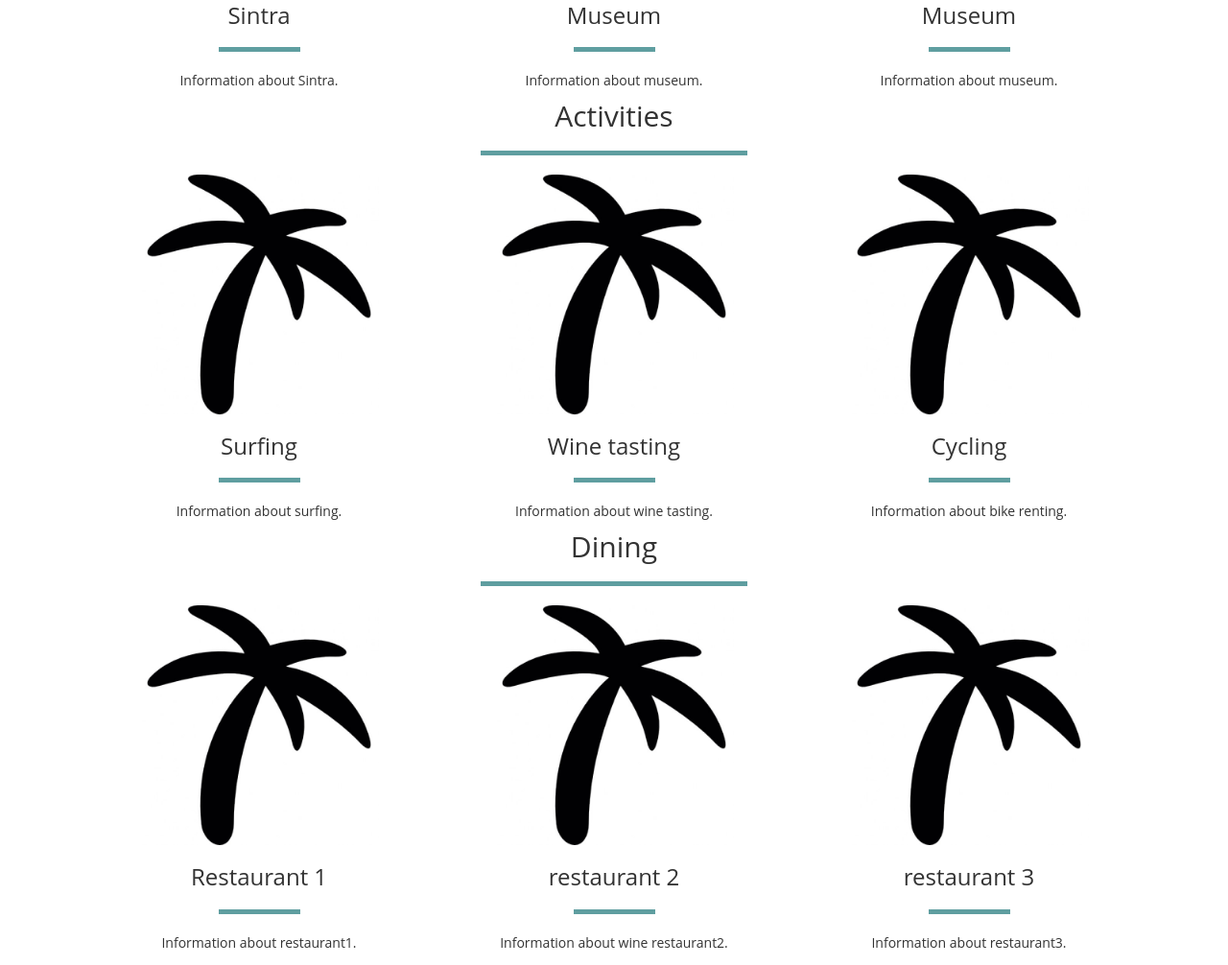
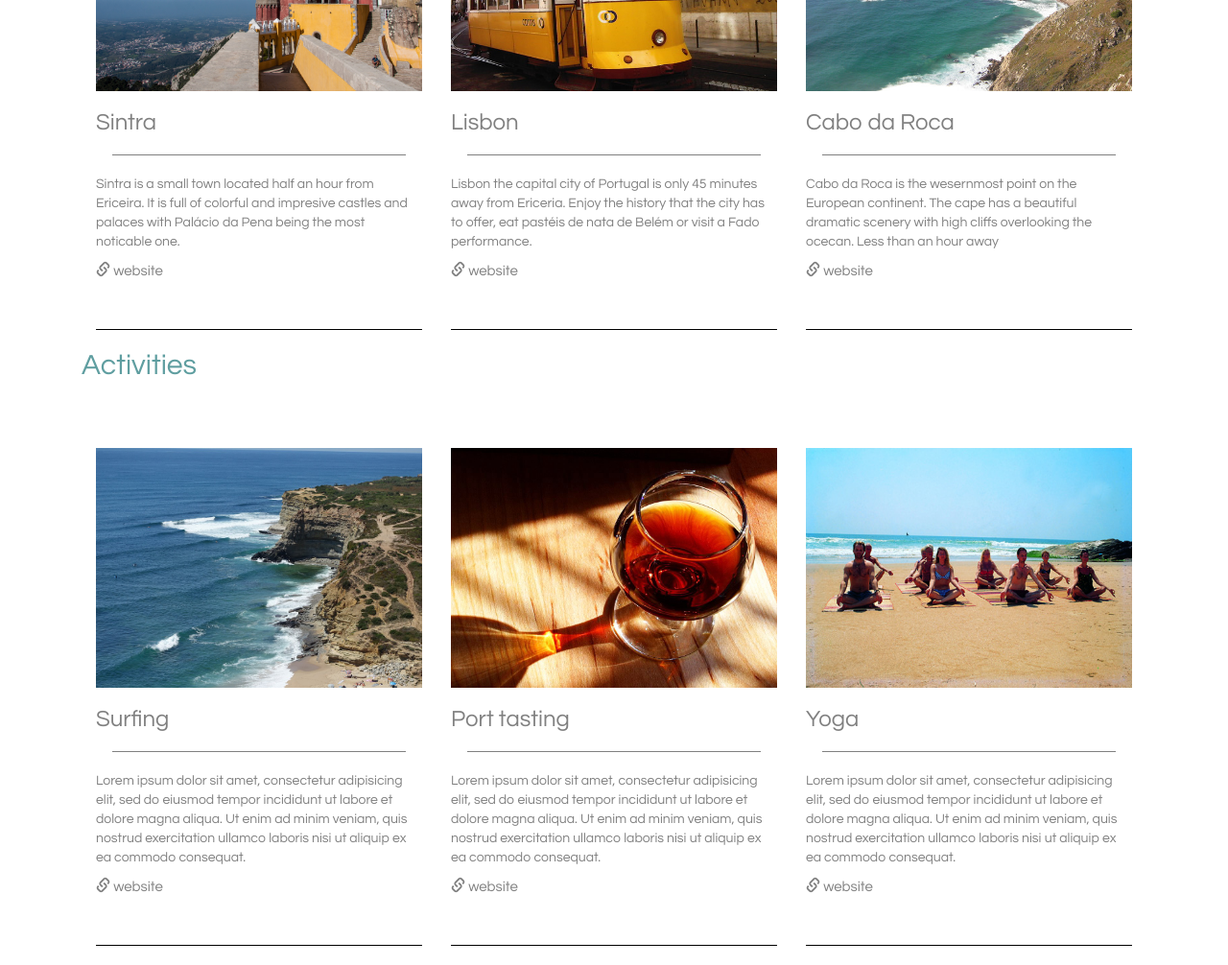
Before and after one commit to LauraXiulan/guesthouse-website, a plain HTML site: page location.html in a window 1280 px wide. Shown: the part 1129-2135 px from the top of the page at 96% size. Drawn offline with Linux system fonts and the light colour scheme.

Commit message:
added new images and text, links to website and location and link icons

```diff
--- a/location.css
+++ b/location.css
@@ -17,7 +17,7 @@ div {
 }
 
 body, html {
-	font-family: 'Open Sans', sans-serif !important;
+	font-family: 'Century Gothic', sans-serif !important;
 }
 
 /*Banner and menu*/
@@ -169,23 +169,38 @@ body, html {
 	top: 1px;
 }
 
+/*Navbar*/
+
+.navbar {
+	border-radius: 2px;
+}
+
+.navbar-brand {
+	font-size: 24px;
+	margin-left: 20px;
+}
+
+.nav.navbar-nav.navbar-middle li a {
+	color: white;
+}
+
+.active {
+	margin-right: 20px;
+	margin-left: 460px;
+	font-size: 24px;
+}
+
+.buttons {
+	margin-right: 20px;
+	margin-left: 0px;
+	font-size: 24px;
+	text-align: center;
+}
+
+/* End Navbar */
+
 
 /* ----------- content ------------*/
-
-.h1 {
-	color: teal;
-}
-
-hr {
-	clear: both;
-	color: cadetblue;
-	background-color: cadetblue;
-	height: 5px;
-	border-width: 0;
-	width: 25%;
-}
-
-
 
 /* Columns */
 .marketing .col-lg-4 {
@@ -199,3 +214,61 @@ hr {
   margin-right: 10px;
   margin-left: 10px;
 }
+
+h1 {
+	color: teal;
+}
+
+.column-image {
+	width: 100%;
+	higth: auto;
+}
+
+hr {
+	clear: both;
+	color: cadetblue;
+	background-color: cadetblue;
+	height: 5px;
+	border-width: 0;
+	width: 25%;
+}
+#line2 {
+	clear: both;
+	color: black;
+	background-color: black;
+	height: 1px;
+	border-width: 0;
+	width: 100%;
+}
+
+#line3 {
+	clear: both;
+	color: grey;
+	background-color: grey;
+	height: 1px;
+	border-width: 0;
+	width: 90%;
+}
+
+h1 {
+	color: cadetblue;
+	font-size: 60px;
+}
+h2 {
+	color: cadetblue;
+	text-align: left;
+}
+
+h3 {
+	color: grey;
+	text-align: left;
+}
+p {
+	color: grey;
+	text-align: left;
+}
+
+#website {
+	color: grey;
+	font-size: 15px;
+}
--- a/location.html
+++ b/location.html
@@ -70,12 +70,13 @@
   <!-- End Banner -->
 
   <!--Navbar-->
-
   <nav class="navbar navbar-inverse">
-    <div class="container">
     <div class="navbar-header">
       <button type="button" class="navbar-toggle collapsed" data-toggle="collapse" data-target="#navbar" aria-expanded="false" aria-controls="navbar">
         <span class="sr-only">Toggle navigation</span>
+        <span class="icon-bar"></span>
+        <span class="icon-bar"></span>
+        <span class="icon-bar"></span>
         <span class="icon-bar"></span>
         <span class="icon-bar"></span>
         <span class="icon-bar"></span>
@@ -83,15 +84,15 @@
       <a class="navbar-brand" href="#">Ola Onda</a>
     </div>
     <div id="navbar" class="collapse navbar-collapse">
-        <ul class="nav navbar-nav">
-          <li class="active"><a href="#">Home</a></li>
-          <li><a href="#about">About</a></li>
-          <li><a href="#contact">Contact</a></li>
+      <ul class="nav navbar-nav navbar-middle">
+        <li class="active"><a href="#home">Home</a></li>
+        <li><a class="buttons" href="#guesthouse">Guesthouse</a></li>
+        <li><a class="buttons" href="#location">Location</a></li>
+        <li><a class="buttons" href="#reviews">Reviews</a></li>
+        <li><a class="buttons" href="#reservation">Contact</a></li>
       </ul>
     </div>
-    </div>
   </nav>
-
   <!-- END NAVBAR -->
 
 
@@ -117,30 +118,40 @@
 
         <section>
          <div class="column">
+         <p><br></p>
           <h2>Attractions</h2>
-          <hr>
+          <p><br></p>
+          <p><br></p>
 
           <!-- Column -->
-
           <div class="col-lg-4">
-             <img src="./images/logo.jpg" width="250" height="250">
+           <img class="column-image" src="./images/sintra.jpg" width="250" height="250">
            <h3>Sintra</h3>
-           <hr>
-           <p>Information about Sintra.</p>
+           <hr id="line3">
+           <p>Sintra is a small town located half an hour from Ericeira. It is full of colorful and impresive castles and palaces with Palácio da Pena being the most noticable one.</p>
+           <p><a id="website" class="lead" href="http://www.parquesdesintra.pt/en/parks-and-monuments/park-and-national-palace-of-pena/"><span id="link-marker" class="glyphicon glyphicon-link"></span>&nbsp;website</p></a>
+             <p><br></p>
+             <hr id="line2">
            </div><!-- /.col-lg-4 -->
 
            <div class="col-lg-4">
-            <img src="./images/logo.jpg" width="250" height="250">
-          <h3>Museum</h3>
-          <hr>
-          <p>Information about museum.</p>
+            <img class="column-image" src="./images/lisbon.jpg" width="250" height="250">
+            <h3>Lisbon</h3>
+            <hr id="line3">
+            <p>Lisbon the capital city of Portugal is only 45 minutes away from Ericeria. Enjoy the history that the city has to offer, eat pastéis de nata de Belém or visit a Fado performance.
+            <p><a id="website" class="lead" href="http://www.visitlisboa.com/"><span id="link-marker" class="glyphicon glyphicon-link"></span>&nbsp;website</p></a>
+             <p><br></p>
+             <hr id="line2">
            </div><!-- /.col-lg-4 -->
 
            <div class="col-lg-4">
-            <img src="./images/logo.jpg" width="250" height="250">
-          <h3>Museum</h3>
-          <hr>
-          <p>Information about museum.</p>
+            <img class="column-image" src="./images/cabo.jpg" width="250" height="250">
+            <h3>Cabo da Roca</h3>
+            <hr id="line3">
+            <p>Cabo da Roca is the wesernmost point on the European continent. The cape has a beautiful dramatic scenery with high cliffs overlooking the ocecan. Less than an hour away</p>
+            <p><a id="website" class="lead" href="#"><span id="link-marker" class="glyphicon glyphicon-link"></span>&nbsp;website</p></a>
+             <p><br></p>
+             <hr id="line2">
            </div><!-- /.col-lg-4 -->
          </div><!-- /.row -->
 
@@ -150,29 +161,48 @@
        <section>
          <div class="column">
           <h2>Activities</h2>
-          <hr>
+          <p><br></p>
+          <p><br></p>
 
           <!-- Column -->
 
           <div class="col-lg-4">
-             <img src="./images/logo.jpg" width="250" height="250">
+           <img class="column-image" src="./images/ericeira.jpg" width="250" height="250">
            <h3>Surfing</h3>
-           <hr>
-           <p>Information about surfing.</p>
+           <hr id="line3">
+           <p>Lorem ipsum dolor sit amet, consectetur adipisicing elit, sed do eiusmod
+           tempor incididunt ut labore et dolore magna aliqua. Ut enim ad minim veniam,
+           quis nostrud exercitation ullamco laboris nisi ut aliquip ex ea commodo
+           consequat.</p>
+           <p><a id="website" class="lead" href="#"><span id="link-marker" class="glyphicon glyphicon-link"></span>&nbsp;website</p></a>
+             <p><br></p>
+             <hr id="line2">
            </div><!-- /.col-lg-4 -->
 
            <div class="col-lg-4">
-            <img src="./images/logo.jpg" width="250" height="250">
-          <h3>Wine tasting</h3>
-          <hr>
-          <p>Information about wine tasting.</p>
+            <img class="column-image" src="./images/port.jpg" width="250" height="250">
+            <h3>Port tasting</h3>
+            <hr id="line3">
+            <p>Lorem ipsum dolor sit amet, consectetur adipisicing elit, sed do eiusmod
+           tempor incididunt ut labore et dolore magna aliqua. Ut enim ad minim veniam,
+           quis nostrud exercitation ullamco laboris nisi ut aliquip ex ea commodo
+           consequat.</p>
+            <p><a id="website" class="lead" href="#"><span id="link-marker" class="glyphicon glyphicon-link"></span>&nbsp;website</p></a>
+             <p><br></p>
+             <hr id="line2">
            </div><!-- /.col-lg-4 -->
 
            <div class="col-lg-4">
-            <img src="./images/logo.jpg" width="250" height="250">
-          <h3>Cycling</h3>
-          <hr>
-          <p>Information about bike renting.</p>
+            <img class="column-image" src="./images/yoga.jpg" width="250" height="250">
+            <h3>Yoga</h3>
+            <hr id="line3">
+            <p>Lorem ipsum dolor sit amet, consectetur adipisicing elit, sed do eiusmod
+           tempor incididunt ut labore et dolore magna aliqua. Ut enim ad minim veniam,
+           quis nostrud exercitation ullamco laboris nisi ut aliquip ex ea commodo
+           consequat.</p>
+            <p><a id="website" class="lead" href="#"><span id="link-marker" class="glyphicon glyphicon-link"></span>&nbsp;website</p></a>
+             <p><br></p>
+             <hr id="line2">
            </div><!-- /.col-lg-4 -->
          </div><!-- /.row -->
 
@@ -183,31 +213,52 @@
        <section>
          <div class="column">
           <h2>Dining</h2>
-          <hr>
-
+          <p><br></p>
+          <p><br></p>
           <!-- Column -->
 
           <div class="col-lg-4">
-             <img src="./images/logo.jpg" width="250" height="250">
-           <h3>Restaurant 1</h3>
-           <hr>
-           <p>Information about restaurant1.</p>
+           <img class="column-image" src="./images/dining.jpg" width="250" height="250">
+           <h3>restaurant 1</h3>
+           <hr id="line3">
+           <p>Lorem ipsum dolor sit amet, consectetur adipisicing elit, sed do eiusmod
+           tempor incididunt ut labore et dolore magna aliqua. Ut enim ad minim veniam,
+           quis nostrud exercitation ullamco laboris nisi ut aliquip ex ea commodo
+           consequat.</p>
+           <p><span id="map-marker" class="glyphicon glyphicon-map-marker"></span>&nbsp;Addres<br></p>
+           <p><a id="website" class="lead" href="#"><span id="link-marker" class="glyphicon glyphicon-link"></span>&nbsp;website</p></a>
+             <p><br></p>
+             <hr id="line2">
            </div><!-- /.col-lg-4 -->
 
            <!--Museum-->
            <div class="col-lg-4">
-            <img src="./images/logo.jpg" width="250" height="250">
+            <img class="column-image" src="./images/dining.jpg" width="250" height="250">
             <h3>restaurant 2 </h3>
-          <hr>
-          <p>Information about wine restaurant2.</p>
+            <hr id="line3">
+            <p>Lorem ipsum dolor sit amet, consectetur adipisicing elit, sed do eiusmod
+           tempor incididunt ut labore et dolore magna aliqua. Ut enim ad minim veniam,
+           quis nostrud exercitation ullamco laboris nisi ut aliquip ex ea commodo
+           consequat.</p>
+            <p><span id="map-marker" class="glyphicon glyphicon-map-marker"></span>&nbsp;Addres</p>
+            <p><a id="website" class="lead" href="#"><span id="link-marker" class="glyphicon glyphicon-link"></span>&nbsp;website</p></a>
+             <p><br></p>
+             <hr id="line2">
            </div><!-- /.col-lg-4 -->
 
            <!--Museum-->
            <div class="col-lg-4">
-            <img src="./images/logo.jpg" width="250" height="250">
+            <img class="column-image" src="./images/dining.jpg" width="250" height="250">
             <h3>restaurant 3</h3>
-          <hr>
-          <p>Information about restaurant3.</p>
+            <hr id="line3">
+            <p>Lorem ipsum dolor sit amet, consectetur adipisicing elit, sed do eiusmod
+           tempor incididunt ut labore et dolore magna aliqua. Ut enim ad minim veniam,
+           quis nostrud exercitation ullamco laboris nisi ut aliquip ex ea commodo
+           consequat.</p>
+            <p><span id="map-marker" class="glyphicon glyphicon-map-marker"></span>&nbsp;Addres</p>
+            <p><a id="website" class="lead" href="#"><span id="link-marker" class="glyphicon glyphicon-link"></span>&nbsp;website</p></a>
+             <p><br></p>
+             <hr id="line2">
            </div><!-- /.col-lg-4 -->
          </div><!-- /.row -->
 
@@ -216,6 +267,15 @@
        <!-- END LOCAL -->
 
      </div>
+
+     <!-- FOOTER -->
+<footer>
+  <!-- THERE NEEDS TO BE A BACK TO TOP FUNCTION HERE -->
+  <p><br></p>
+  <p> &copy; 2016 Ola Onda, Inc.</p>
+</footer>
+
+</div><!-- /.container -->
    </div>
 
 
```
Also changed, not shown: images/cabo.jpg (added), images/dining.jpg (added), images/ericeira.jpg (added), images/lisbon.jpg (added), images/port.jpg (added), images/sintra.jpg (added), images/yoga.jpg (added). Lines whose indentation alone changed are shown as unchanged.
